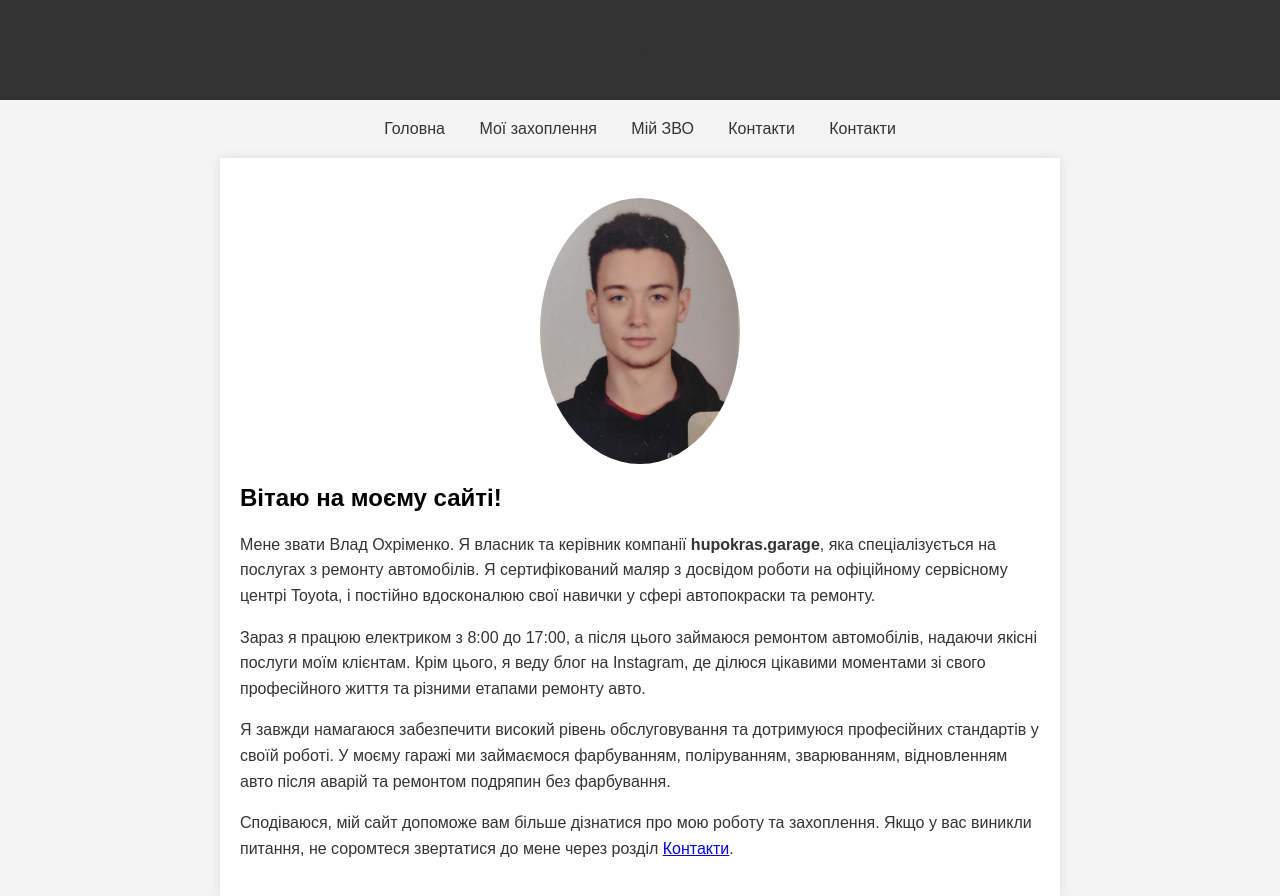
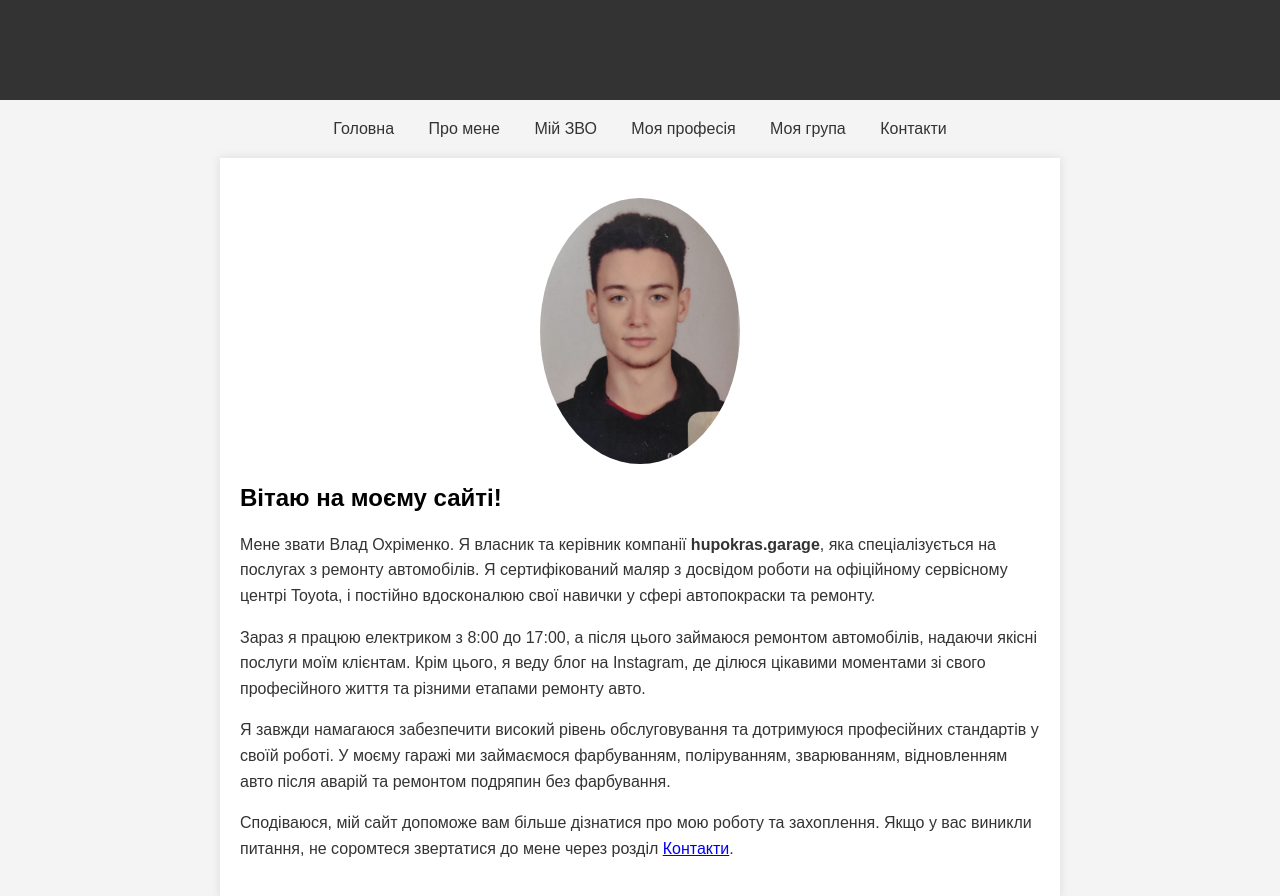
Before and after one commit to VlasLin/workbuilder, a plain HTML site: page about.html in a window 1280 px wide. Drawn offline with Linux system fonts and the light colour scheme.

Commit message:
initial commit

```diff
--- a/about.html
+++ b/about.html
@@ -61,10 +61,11 @@
 
     <nav id="menu">
         <a href="index.html">Головна</a>
-        <a href="hoby.html">Мої захоплення</a>
+        <a href="about.html">Про мене</a>
         <a href="zvo.html">Мій ЗВО</a>
-        <a href="contact.html">Контакти</a>
-        <a href="carer.html">Контакти</a>
+        <a href="carer.html">Моя професія</a>
+        <a href="group.html">Моя група</a>
+        <a href="contacts.html">Контакти</a>
     </nav>
 
     <div class="content">
```
Also changed, not shown: carer.html (+1 -1 lines), contact.html (+3 -3 lines), index.html (+4 -3 lines), zvo.html (+2 -2 lines).
